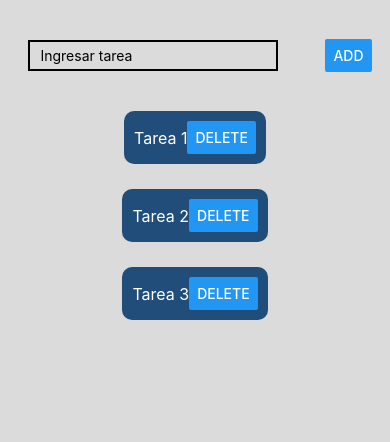
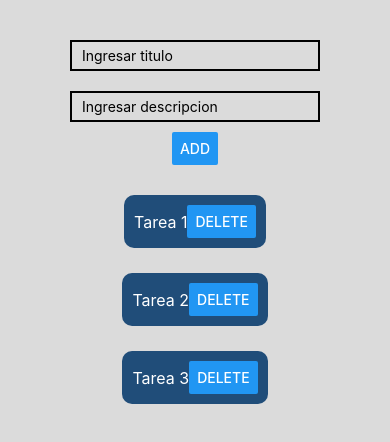
Before and after one commit to IsmaelUriarte/Proyecto-MyApp, a React Native app: screen / in a window 390 px wide. Shown: the top 442 px of the page. Built offline with nearby package versions, Linux system fonts and the light colour scheme.

Commit message:
realizando segundo desafio

```diff
--- a/App.js
+++ b/App.js
@@ -1,17 +1,43 @@
+import { useState } from 'react';
 import {View, Text, TextInput, Button, StyleSheet } from 'react-native';
 
 const App = () => {
+
+  const [newTarea, setNewTarea] = useState ({
+    titulo:"",
+    descripcion:""
+  })
+  const [tareas, setTarea] = useState([])
+
+  const addTarea = () => {
+    setTarea ([...tareas, newTarea])
+    setNewTarea({
+      titulo:"",
+      descripcion:""
+    })
+  }
+
+  const onHandlerTitulo = (t) => {
+    setNewTarea ({...newTarea, titulo:t})
+  }
+
+  const onHandlerDescripcion = (t) => {
+    setNewTarea ({...newTarea, descripcion:t})
+  }
+
+
   return (
     <View style={styles.containerPadre}>
       <View style={styles.inputContainer}>
-        <TextInput style={styles.input} placeholder='Ingresar tarea' />
-        <Button title='Add' />
+        <TextInput value={newTarea.titulo} onChangeText={onHandlerTitulo} style={styles.input} placeholder='Ingresar titulo' />
+        <TextInput value={newTarea.descripcion} onChangeText={onHandlerDescripcion} style={styles.input} placeholder='Ingresar descripcion' />
+        <Button title='Add' onPress={addTarea} />
       </View>
 
       <View style={styles.cardsContainer}>
         <View style={styles.tarjetaProd}>
           <Text style={styles.texto}>Tarea 1</Text>
-          <Button title='Delete'/>
+          <Button title='Delete' />
         </View>
 
         <View style={styles.tarjetaProd}>
@@ -39,7 +65,7 @@ const styles = StyleSheet.create({
   },
 
   inputContainer:{
-    flexDirection:"row",
+    flexDirection:"",
     alignItems:"center",
     justifyContent:"space-around",
 
```
